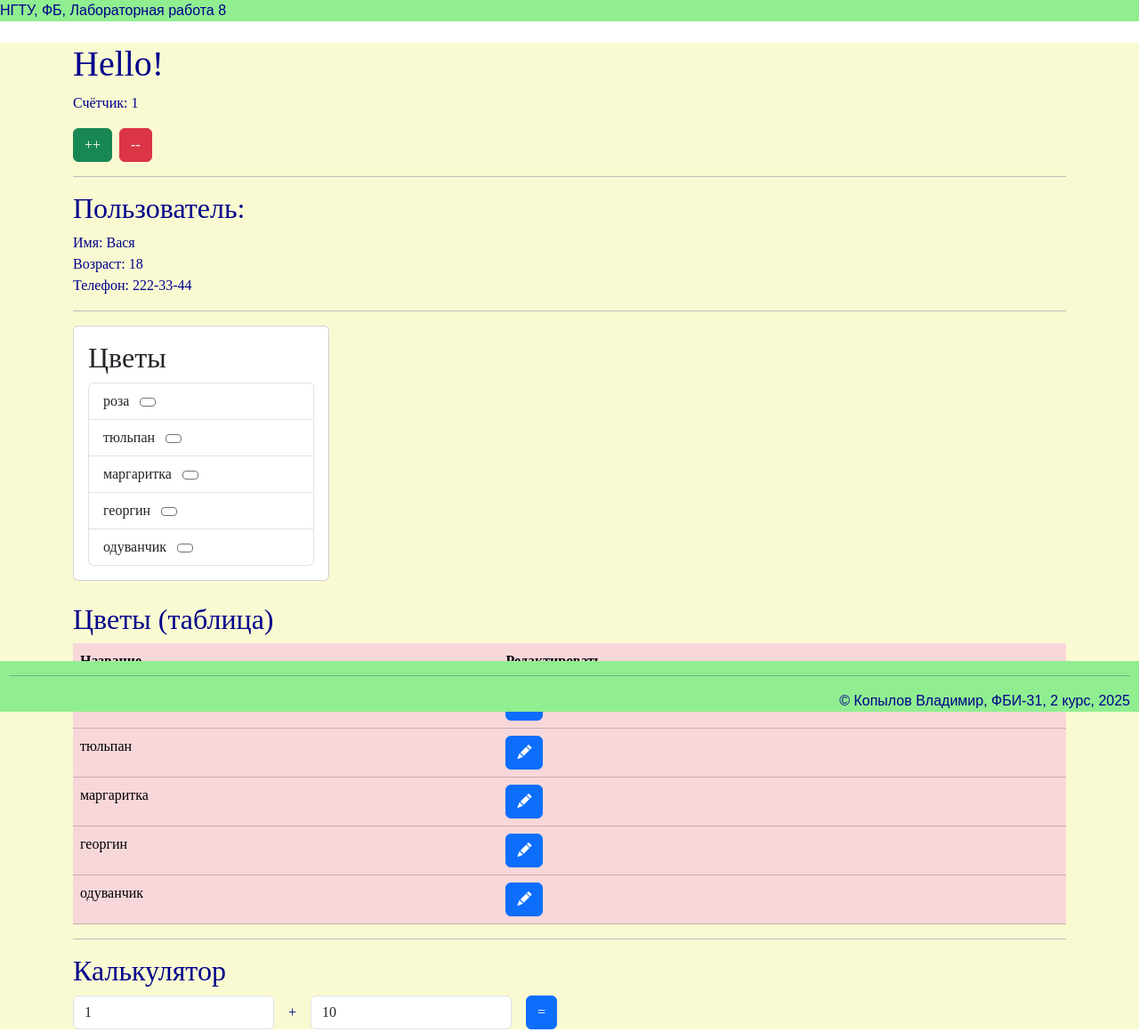
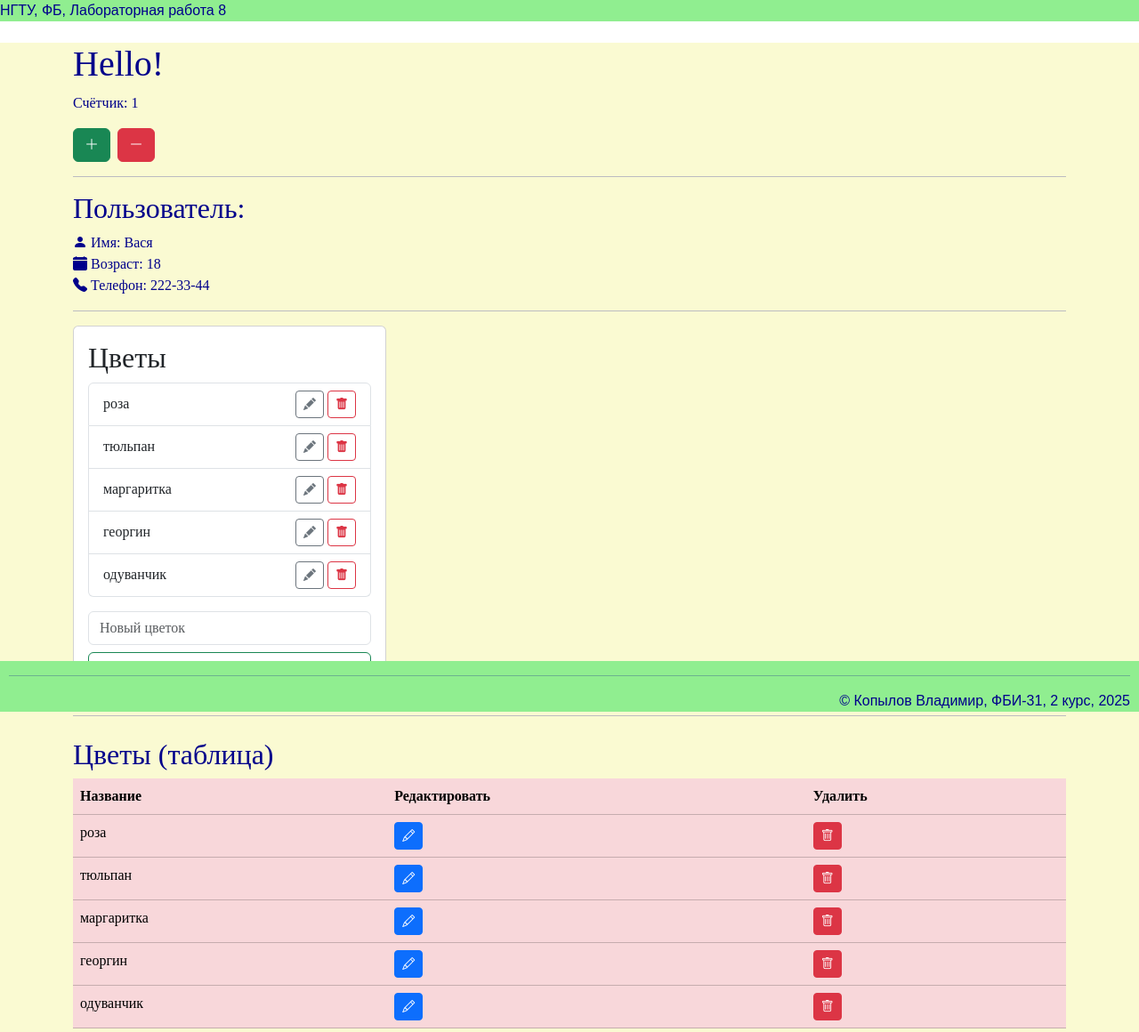
Before and after one commit to ruwer555/web-repsitory-frontlab, a plain HTML site: page lab8/lab8.html in a window 1280 px wide. Shown: the top 1160 px of the page at 89% size. Drawn offline with nearby package versions, Linux system fonts and the light colour scheme.

Commit message:
Окончательные стили и доп. задание

```diff
--- a/lab8/lab8.html
+++ b/lab8/lab8.html
@@ -19,29 +19,50 @@
     <div id="app" class="container mt-4">
         <h1 :title="messageRus">{{ message }}</h1>
         <p>Счётчик: {{ counter }}</p>
-            <button @click="incCounter" v-if="counter < 10" class="btn btn-success me-2">++</button>
-            <button @click="decCounter" v-if="counter > 0" class="btn btn-danger">--</button>
+        <button @click="incCounter" v-if="counter < 10" class="btn btn-success me-2">
+            <i class="bi bi-plus-lg"></i>
+        </button>
+        <button @click="decCounter" v-if="counter > 0" class="btn btn-danger">
+            <i class="bi bi-dash-lg"></i>
+        </button>
 
         <hr>
 
         <h2>Пользователь:</h2>
-            <div>Имя: {{ user.name }}</div>
-            <div>Возраст: {{ user.age }}</div>
-            <div>Телефон: {{ user.tel }}</div>
+        <div><i class="bi bi-person-fill"></i> Имя: {{ user.name }}</div>
+        <div><i class="bi bi-calendar-fill"></i> Возраст: {{ user.age }}</div>
+        <div><i class="bi bi-telephone-fill"></i> Телефон: {{ user.tel }}</div>
 
         <hr>
 
-            <div class="card" style="width: 18rem;">
+        <div class="card" style="width: 22rem;">
             <div class="card-body">
                 <h2 class="card-title">Цветы</h2>
                 <ul class="list-group">
-                        <li v-for="(flower, id) in flowers" class="list-group-item">
-                            {{ flower }}
-                            <button @click="edit(id, flower)" class="btn btn-sm btn-outline-secondary ms-2"></button>
+                    <li v-for="(flower, id) in flowers" class="list-group-item d-flex justify-content-between align-items-center">
+                        <span v-if="flower">{{ flower }}</span>
+                        <span v-else class="text-muted">загрузка...</span>
+                        <div>
+                            <button @click="edit(id, flower)" class="btn btn-sm btn-outline-secondary me-1" v-if="flower">
+                                <i class="bi bi-pencil-fill"></i>
+                            </button>
+                            <button @click="remove(id)" class="btn btn-sm btn-outline-danger" v-if="flower">
+                                <i class="bi bi-trash-fill"></i>
+                            </button>
+                            <div v-if="!flower" class="spinner-border spinner-border-sm text-primary"></div>
+                        </div>
                     </li>
                 </ul>
+                <div class="mt-3">
+                    <input v-model="newFlower" placeholder="Новый цветок" class="form-control mb-2" />
+                    <button @click="add" class="btn btn-outline-success w-100">
+                        <i class="bi bi-plus-circle"></i> Добавить
+                    </button>
                 </div>
             </div>
+        </div>
+
+        <hr>
 
         <h2 class="mt-4">Цветы (таблица)</h2>
         <table class="table table-danger">
@@ -49,19 +70,24 @@
                 <tr>
                     <th>Название</th>
                     <th>Редактировать</th>
+                    <th>Удалить</th>
                 </tr>
             </thead>
             <tbody>
                 <tr v-for="(flower, id) in flowers">
                     <td>
-                            <span v-if="flower === null">загружается...</span>
-                            <span v-else>{{ flower }}</span>
+                        <span v-if="flower !== null">{{ flower }}</span>
+                        <span v-else class="text-muted">загрузка...</span>
                     </td>
                     <td>
-                            <button @click="edit(id, flower)" class="btn btn-primary" v-if="flower !== null">
-                                <i class="bi bi-pencil-fill"></i>
+                        <button @click="edit(id, flower)" class="btn btn-primary btn-sm" v-if="flower">
+                            <i class="bi bi-pencil"></i>
                         </button>
-                            <div class="spinner-border" role="status" v-if="flower === null"></div>
+                    </td>
+                    <td>
+                        <button @click="remove(id)" class="btn btn-danger btn-sm" v-if="flower">
+                            <i class="bi bi-trash"></i>
+                        </button>
                     </td>
                 </tr>
             </tbody>
@@ -74,9 +100,7 @@
             <div class="col-auto">
                 <input type="number" v-model="a" class="form-control">
             </div>
-                <div class="col-auto">
-                    +
-                </div>
+            <div class="col-auto">+</div>
             <div class="col-auto">
                 <input type="number" v-model="b" class="form-control">
             </div>
@@ -111,6 +135,7 @@
             a: 1,
             b: 10,
             result: '',
+            newFlower: ''
         }
     },
     methods: {
@@ -124,8 +149,19 @@
             let newName = prompt('Введите имя цветка:', flower);
             this.flowers[id] = null;
             setTimeout(() => {
-                        this.flowers[id] = newName;
-                    }, 3000);
+                this.flowers[id] = newName || flower;
+            }, 1500);
+        },
+        remove(id) {
+            if (confirm('Удалить цветок?')) {
+                this.flowers.splice(id, 1);
+            }
+        },
+        add() {
+            if (this.newFlower.trim()) {
+                this.flowers.push(this.newFlower.trim());
+                this.newFlower = '';
+            }
         },
         sum() {
             this.result = Number(this.a) + Number(this.b);
```
Lines whose indentation alone changed are shown as unchanged.
